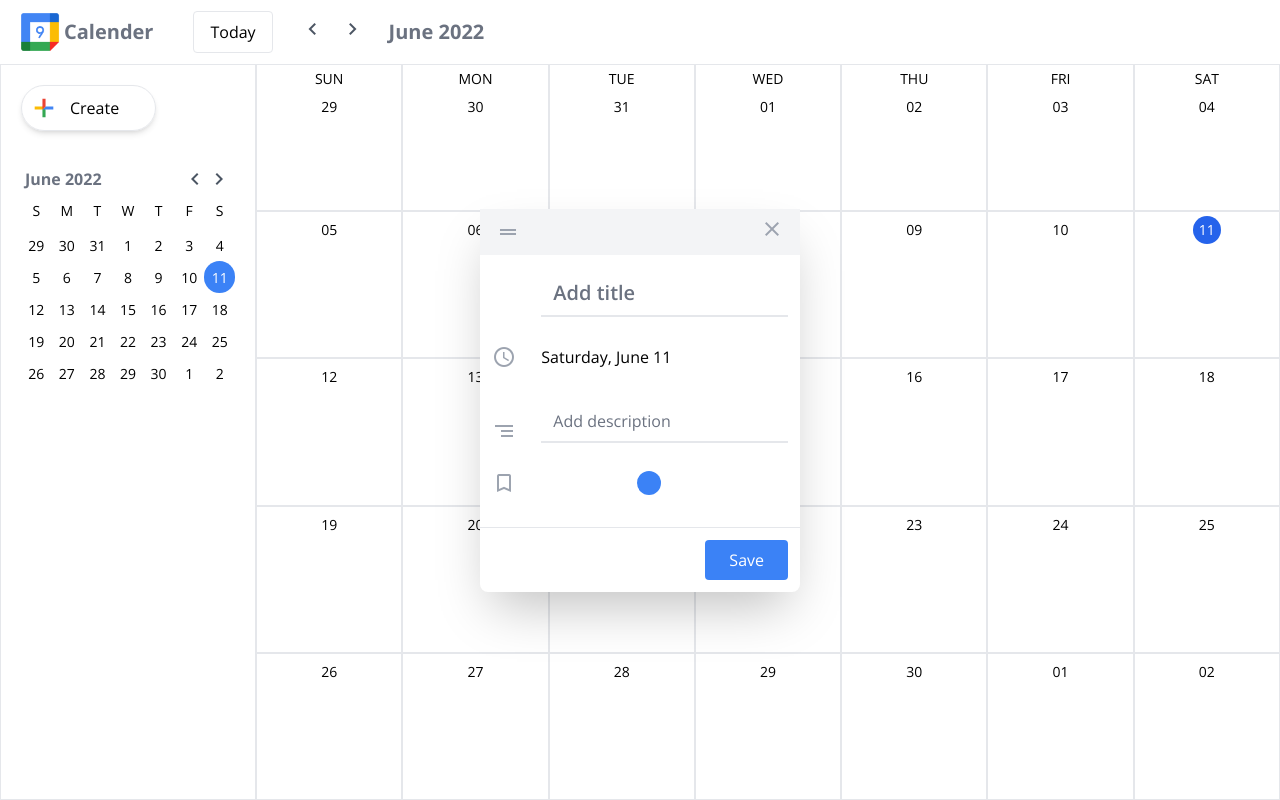
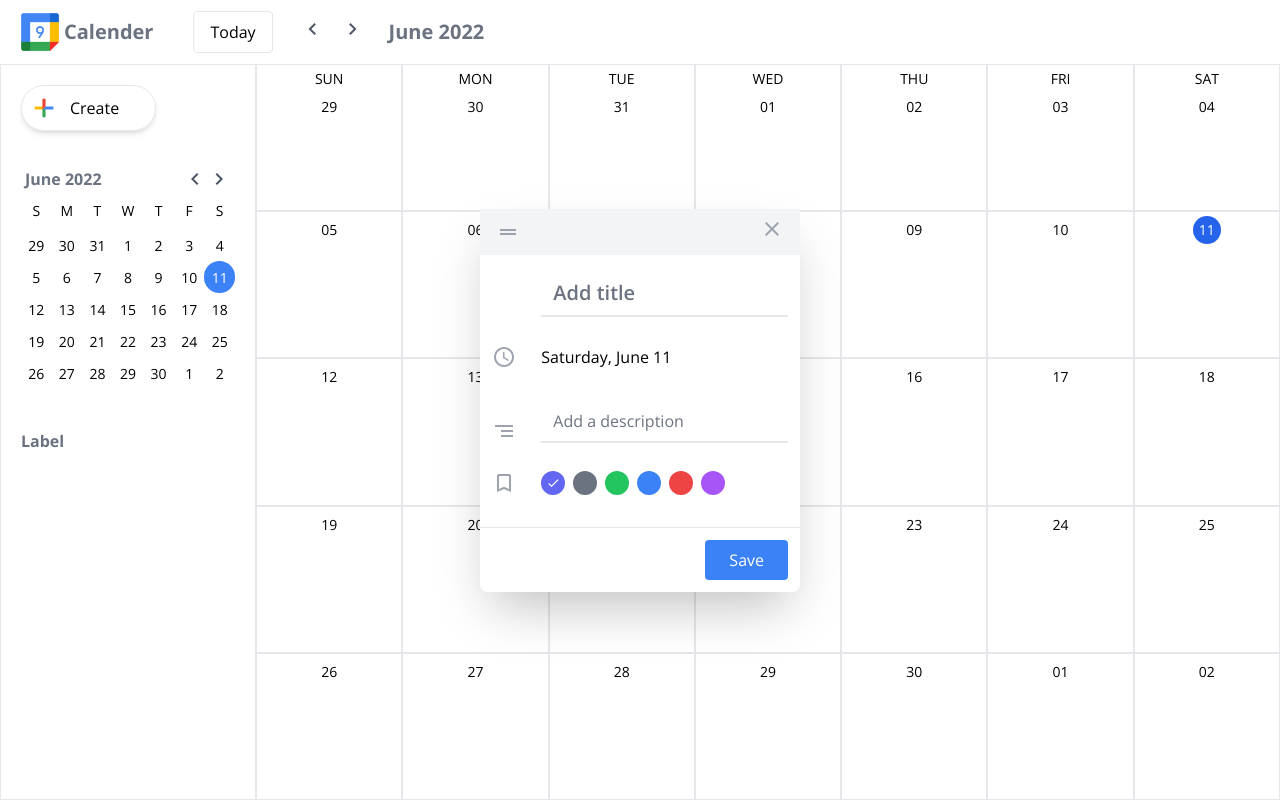
Before and after one commit to Narnarn/Calendar, a Next.js app: page / in a window 1280 px wide. Both pictures are taken after a click on the button "Create". Built offline with nearby package versions, Linux system fonts and the light colour scheme.

Commit message:
finish the basic funcs

```diff
--- a/components/Day.js
+++ b/components/Day.js
@@ -1,21 +1,43 @@
-import React, { useContext } from "react";
+import React, { useContext, useEffect, useState } from "react";
 import dayjs from "dayjs";
 import GlobalContext from "../context/GlobalContext";
+const bgClassMap = {
+  indigo: "bg-indigo-200",
+  gray: "bg-gray-200",
+  green: "bg-green-200",
+  blue: "bg-blue-200",
+  red: "bg-red-200",
+  purple: "bg-purple-200",
+};
 
-function Day({ day, rowIdx }) {
+export default function Day({ day, rowIdx }) {
+  const [dayEvents, setDayEvents] = useState([]);
+  const {
+    setDaySelected,
+    setShowEventModal,
+    filteredEvents,
+    setSelectedEvent,
+  } = useContext(GlobalContext);
+
+  useEffect(() => {
+    const events = filteredEvents.filter(
+      (evt) => dayjs(evt.day).format("DD-MM-YY") === day.format("DD-MM-YY")
+    );
+    setDayEvents(events);
+  }, [filteredEvents, day]);
+
   function getCurrentDayClass() {
     return day.format("DD-MM-YY") === dayjs().format("DD-MM-YY")
       ? "bg-blue-600 text-white rounded-full w-7"
       : "";
   }
-  const { setDaySelected, setShowEventModal } = useContext(GlobalContext);
   return (
     <div className="border border-gray-200 flex flex-col">
-      <header className="flex flex-col items-center ">
-        {rowIdx == 0 && (
+      <header className="flex flex-col items-center">
+        {rowIdx === 0 && (
           <p className="text-sm mt-1">{day.format("ddd").toUpperCase()}</p>
         )}
-        <p className={`text-sm text-center p-1 my-1 ${getCurrentDayClass()}`}>
+        <p className={`text-sm p-1 my-1 text-center  ${getCurrentDayClass()}`}>
           {day.format("DD")}
         </p>
       </header>
@@ -26,10 +48,18 @@ function Day({ day, rowIdx }) {
           setShowEventModal(true);
         }}
       >
-        {""}
+        {dayEvents.map((evt, idx) => (
+          <div
+            key={idx}
+            onClick={() => setSelectedEvent(evt)}
+            className={`${
+              bgClassMap[evt.label]
+            } p-1 mr-3 text-gray-600 text-sm rounded mb-1 truncate`}
+          >
+            {evt.title}
+          </div>
+        ))}
       </div>
     </div>
   );
 }
-
-export default Day;
--- a/components/EventModal.js
+++ b/components/EventModal.js
@@ -1,53 +1,85 @@
 import React, { useContext, useState } from "react";
 import GlobalContext from "../context/GlobalContext";
-import dayjs from "dayjs";
+const labelsClasses = ["indigo", "gray", "green", "blue", "red", "purple"];
+const bgClassMap = {
+  indigo: "bg-indigo-500",
+  gray: "bg-gray-500",
+  green: "bg-green-500",
+  blue: "bg-blue-500",
+  red: "bg-red-500",
+  purple: "bg-purple-500",
+};
+export default function EventModal() {
+  const { setShowEventModal, daySelected, dispatchCalEvent, selectedEvent } =
+    useContext(GlobalContext);
 
-const labelsClasses = ["indigo", "gray", "green", "blue", "red", "purple"];
-
-function EventModal() {
-  const [title, setTitle] = useState("");
-  const [description, setDescription] = useState("");
-  const [selectedLabel, setSelectedLabel] = useState(labelsClasses[0]);
-
-  const { setShowEventModal, daySelected, dispatchCalEvent } =
-    useContext(GlobalContext);
+  const [title, setTitle] = useState(selectedEvent ? selectedEvent.title : "");
+  const [description, setDescription] = useState(
+    selectedEvent ? selectedEvent.description : ""
+  );
+  const [selectedLabel, setSelectedLabel] = useState(
+    selectedEvent
+      ? labelsClasses.find((lbl) => lbl === selectedEvent.label)
+      : labelsClasses[0]
+  );
 
   function handleSubmit(e) {
     e.preventDefault();
-    const calenderEvent = {
+    const calendarEvent = {
       title,
       description,
       label: selectedLabel,
       day: daySelected.valueOf(),
-      id: Date.now(),
+      id: selectedEvent ? selectedEvent.id : Date.now(),
     };
-    dispatchCalEvent({ type: "push", payload: calenderEvent });
+    if (selectedEvent) {
+      dispatchCalEvent({ type: "update", payload: calendarEvent });
+    } else {
+      dispatchCalEvent({ type: "push", payload: calendarEvent });
+    }
+
     setShowEventModal(false);
   }
   return (
-    <div className="h-screen w-full fixed left-0 flex justify-center items-center">
+    <div className="h-screen w-full fixed left-0 top-0 flex justify-center items-center">
       <form className="bg-white rounded-lg shadow-2xl w-1/4">
         <header className="bg-gray-100 px-4 py-2 flex justify-between items-center">
           <span className="material-icons-outlined text-gray-400">
             drag_handle
           </span>
-          <button onClick={() => setShowEventModal(false)}>
-            <span className="material-icons-outlined text-gray-400">close</span>
-          </button>
+          <div>
+            {selectedEvent && (
+              <span
+                onClick={() => {
+                  dispatchCalEvent({
+                    type: "delete",
+                    payload: selectedEvent,
+                  });
+                  setShowEventModal(false);
+                }}
+                className="material-icons-outlined text-gray-400 cursor-pointer"
+              >
+                delete
+              </span>
+            )}
+            <button onClick={() => setShowEventModal(false)}>
+              <span className="material-icons-outlined text-gray-400">
+                close
+              </span>
+            </button>
+          </div>
         </header>
         <div className="p-3">
-          <div className="grid items-end gap-y-7 grid-cols-1/5">
+          <div className="grid grid-cols-1/5 items-end gap-y-7">
             <div></div>
             <input
-              className="pt-3 border-0 text-gray-600 text-xl font-semibold pb-2 w-full border-b-2 border-gray-200 focus:outline-none focus:ring-0 focus:border-blue-500"
-              required
               type="text"
               name="title"
               placeholder="Add title"
               value={title}
-              onChange={(e) => {
-                setTitle(e.target.value);
-              }}
+              required
+              className="pt-3 border-0 text-gray-600 text-xl font-semibold pb-2 w-full border-b-2 border-gray-200 focus:outline-none focus:ring-0 focus:border-blue-500"
+              onChange={(e) => setTitle(e.target.value)}
             />
             <span className="material-icons-outlined text-gray-400">
               schedule
@@ -57,27 +89,25 @@ function EventModal() {
               segment
             </span>
             <input
-              className="pt-3 border-0 text-gray-600   pb-2 w-full border-b-2 border-gray-200 focus:outline-none focus:ring-0 focus:border-blue-500"
-              required
               type="text"
               name="description"
-              placeholder="Add description"
+              placeholder="Add a description"
               value={description}
-              onChange={(e) => {
-                setDescription(e.target.value);
-              }}
+              required
+              className="pt-3 border-0 text-gray-600 pb-2 w-full border-b-2 border-gray-200 focus:outline-none focus:ring-0 focus:border-blue-500"
+              onChange={(e) => setDescription(e.target.value)}
             />
             <span className="material-icons-outlined text-gray-400">
               bookmark_border
             </span>
-            <div className="flex gap-x-2 ">
-              {labelsClasses.map((labelClass, i) => (
+            <div className="flex gap-x-2">
+              {labelsClasses.map((lblClass, i) => (
                 <span
-                  key={labelClass}
-                  onClick={() => setSelectedLabel(labelClass)}
-                  className={`bg-${labelClass}-500 w-6 h-6 rounded-full flex items-center justify-center cursor-pointer`}
+                  key={i}
+                  onClick={() => setSelectedLabel(lblClass)}
+                  className={`${bgClassMap[lblClass]} w-6 h-6 rounded-full flex items-center justify-center cursor-pointer`}
                 >
-                  {selectedLabel === labelClass && (
+                  {selectedLabel === lblClass && (
                     <span className="material-icons-outlined text-white text-sm">
                       check
                     </span>
@@ -87,13 +117,12 @@ function EventModal() {
             </div>
           </div>
         </div>
-        <footer className="flex justify-end  border-t p-3 mt-5">
+        <footer className="flex justify-end border-t p-3 mt-5">
           <button
             type="submit"
             onClick={handleSubmit}
             className="bg-blue-500 hover:bg-blue-600 px-6 py-2 rounded text-white"
           >
-            {" "}
             Save
           </button>
         </footer>
@@ -101,5 +130,3 @@ function EventModal() {
     </div>
   );
 }
-
-export default EventModal;
--- /dev/null
+++ b/components/Labels.js
@@ -0,0 +1,31 @@
+import React, { useContext } from "react";
+import GlobalContext from "../context/GlobalContext";
+const bgClassMap = {
+  indigo: "text-indigo-400",
+  gray: "btextray-400",
+  green: "text-green-400",
+  blue: "text-blue-400",
+  red: "text-red-400",
+  purple: "text-purple-400",
+};
+function Labels() {
+  const { labels, updateLabel } = useContext(GlobalContext);
+  return (
+    <React.Fragment>
+      <p className="text-gray-500 font-bold mt-10">Label</p>
+      {labels.map(({ label: lbl, checked }, idx) => (
+        <label key={idx} className="items-center mt-3 block">
+          <input
+            type="checkbox"
+            checked={checked}
+            onChange={() => updateLabel({ label: lbl, checked: !checked })}
+            className={`form-checkbox h-5 w-5 ${bgClassMap[lbl]} rounded focus:ring-0 cursor-pointer`}
+          />
+          <span className="ml-2 text-gray-700 capitalize">{lbl}</span>
+        </label>
+      ))}
+    </React.Fragment>
+  );
+}
+
+export default Labels;
--- a/components/Sidebar.js
+++ b/components/Sidebar.js
@@ -1,12 +1,14 @@
 import React from "react";
 import CreateEventButton from "./CreateEventButton";
 import SmallCalender from "./SmallCalender";
+import Labels from "./Labels";
 
 function Sidebar() {
   return (
     <aside className="border p-5 w-64">
       <CreateEventButton />
       <SmallCalender />
+      <Labels />
     </aside>
   );
 }
--- a/context/GlobalContext.js
+++ b/context/GlobalContext.js
@@ -10,6 +10,13 @@ const GlobalContext = React.createContext({
   showEventModal: false,
   setShowEventModal: () => {},
   dispatchCalEvent: ({ type, payload }) => {},
+  savedEvents: [],
+  selectedEvent: null,
+  setSelectedEvent: () => {},
+  labels: [],
+  setLabels: () => {},
+  updateLabel: () => {},
+  filteredEvents: () => {},
 });
 
 export default GlobalContext;
--- a/pages/_app.js
+++ b/pages/_app.js
@@ -1,6 +1,6 @@
 import "../styles/globals.css";
 import GlobalContext from "../context/GlobalContext";
-import { useEffect, useReducer, useState } from "react";
+import { useEffect, useMemo, useReducer, useState } from "react";
 import dayjs from "dayjs";
 function savedEventsReducer(state, { type, payload }) {
   switch (type) {
@@ -27,11 +27,23 @@ function MyApp({ Component, pageProps }) {
   const [smallCalenderMonth, setSmallCalenderMonth] = useState(null);
   const [daySelected, setDaySelected] = useState(dayjs());
   const [showEventModal, setShowEventModal] = useState(false);
+  const [selectedEvent, setSelectedEvent] = useState(null);
+  const [labels, setLabels] = useState([]);
+
   const [savedEvents, dispatchCalEvent] = useReducer(
     savedEventsReducer,
     [],
     initEvents
   );
+
+  const filteredEvents = useMemo(() => {
+    return savedEvents.filter((e) =>
+      labels
+        .filter((lbl) => lbl.checked)
+        .map((lbl) => lbl.label)
+        .includes(e.label)
+    );
+  }, [savedEvents, labels]);
   useEffect(() => {
     if (smallCalenderMonth !== null) {
       setMonthIndex(smallCalenderMonth);
@@ -40,6 +52,25 @@ function MyApp({ Component, pageProps }) {
   useEffect(() => {
     window.localStorage.setItem("savedEvents", JSON.stringify(savedEvents));
   }, [savedEvents]);
+  useEffect(() => {
+    setLabels((prevLabels) => {
+      return [...new Set(savedEvents.map((e) => e.label))].map((label) => {
+        const currentLabel = prevLabels.find((lbl) => lbl.label === label);
+        return {
+          label,
+          checked: currentLabel ? currentLabel.checked : true,
+        };
+      });
+    });
+  }, [savedEvents]);
+  useEffect(() => {
+    if (!showEventModal) {
+      setSelectedEvent(null);
+    }
+  }, [showEventModal]);
+  function updateLabel(label) {
+    setLabels(labels.map((lbl) => (lbl.label === label.label ? label : lbl)));
+  }
   return (
     <GlobalContext.Provider
       value={{
@@ -52,6 +83,13 @@ function MyApp({ Component, pageProps }) {
         showEventModal,
         setShowEventModal,
         dispatchCalEvent,
+        savedEvents,
+        setSelectedEvent,
+        selectedEvent,
+        setLabels,
+        labels,
+        updateLabel,
+        filteredEvents,
       }}
     >
       <Component {...pageProps} />
```
